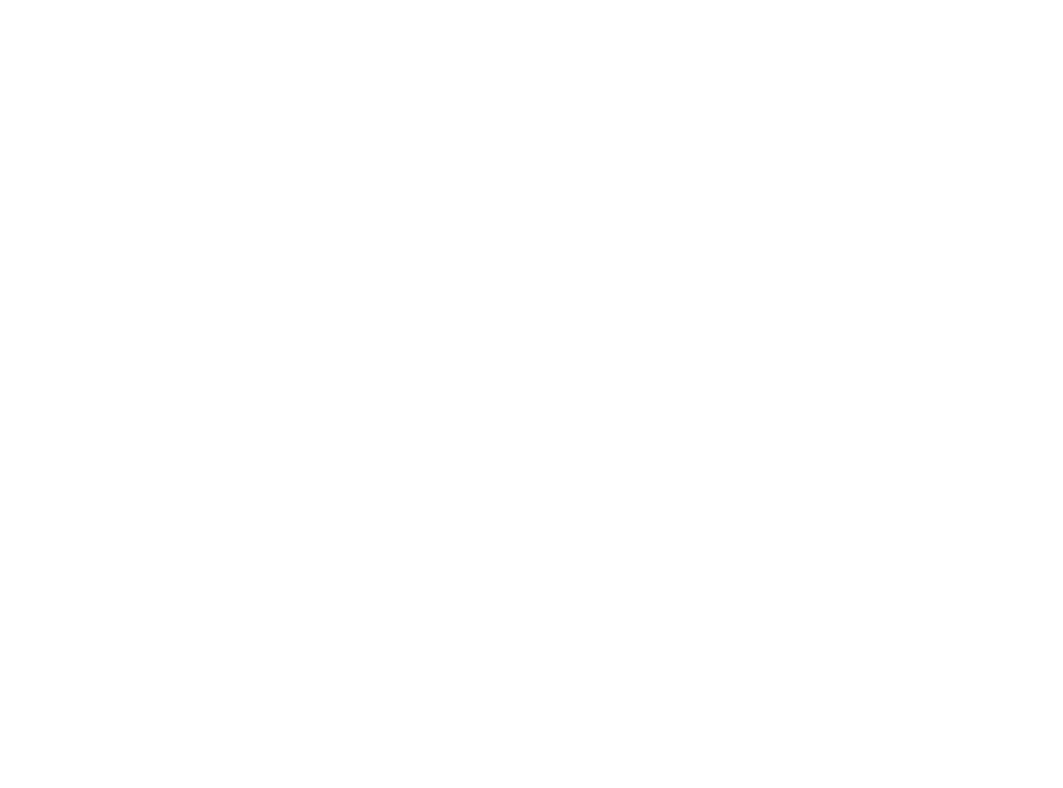
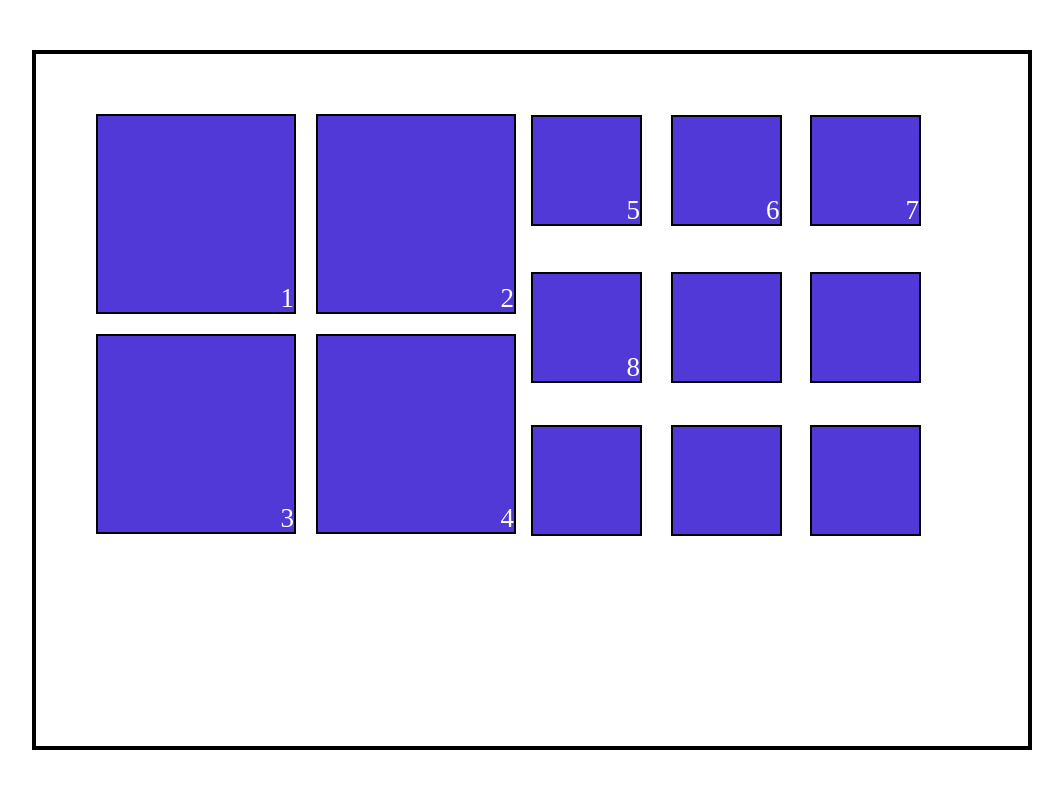
Before and after one commit to PseudoElement/Square, a plain HTML site: page index.html in a window 1280 px wide. Shown: the whole page, without its empty margins (18-1081 px from the left). Drawn offline with Linux system fonts and the light colour scheme.

Commit message:
Update style.css

```diff
--- a/style.css
+++ b/style.css
@@ -76,13 +76,13 @@ body {
   font-size: 27px;
 }
 
-.govno {
+.container {
   padding: 50px;
   border: 4px black solid;
   width: 1000px;
   height: 700px;
 }
-.govno .flexFor2parts {
+.container .flexFor2parts {
   display: -webkit-box;
   display: -ms-flexbox;
   display: flex;
@@ -90,7 +90,7 @@ body {
       -ms-flex-align: center;
           align-items: center;
 }
-.govno .flexFor2parts .flexForBigSquare .bigSquare {
+.container .flexFor2parts .flexForBigSquare .bigSquare {
   width: 200px;
   height: 200px;
   border: 2px solid black;
@@ -106,17 +106,17 @@ body {
       -ms-flex-pack: end;
           justify-content: flex-end;
 }
-.govno .flexFor2parts .flexForBigSquare .Up {
+.container .flexFor2parts .flexForBigSquare .Up {
   display: -webkit-box;
   display: -ms-flexbox;
   display: flex;
 }
-.govno .flexFor2parts .flexForBigSquare .Down {
+.container .flexFor2parts .flexForBigSquare .Down {
   display: -webkit-box;
   display: -ms-flexbox;
   display: flex;
 }
-.govno .flexFor2parts .flexForSmallSquare {
+.container .flexFor2parts .flexForSmallSquare {
   -webkit-box-align: end;
       -ms-flex-align: end;
           align-items: flex-end;
@@ -126,7 +126,7 @@ body {
   width: 400px;
   height: 440px;
 }
-.govno .flexFor2parts .flexForSmallSquare .smallSquare {
+.container .flexFor2parts .flexForSmallSquare .smallSquare {
   background: rgb(80, 57, 214);
   height: 111px;
   width: 111px;
@@ -142,7 +142,7 @@ body {
       -ms-flex-pack: end;
           justify-content: flex-end;
 }
-.govno .flexFor2parts .flexForSmallSquare .Up {
+.container .flexFor2parts .flexForSmallSquare .Up {
   display: -webkit-box;
   display: -ms-flexbox;
   display: flex;
@@ -151,7 +151,7 @@ body {
       -ms-flex-pack: justify;
           justify-content: space-between;
 }
-.govno .flexFor2parts .flexForSmallSquare .Middle {
+.container .flexFor2parts .flexForSmallSquare .Middle {
   display: -webkit-box;
   display: -ms-flexbox;
   display: flex;
@@ -160,7 +160,7 @@ body {
       -ms-flex-pack: justify;
           justify-content: space-between;
 }
-.govno .flexFor2parts .flexForSmallSquare .Down {
+.container .flexFor2parts .flexForSmallSquare .Down {
   display: -webkit-box;
   display: -ms-flexbox;
   display: flex;
```
